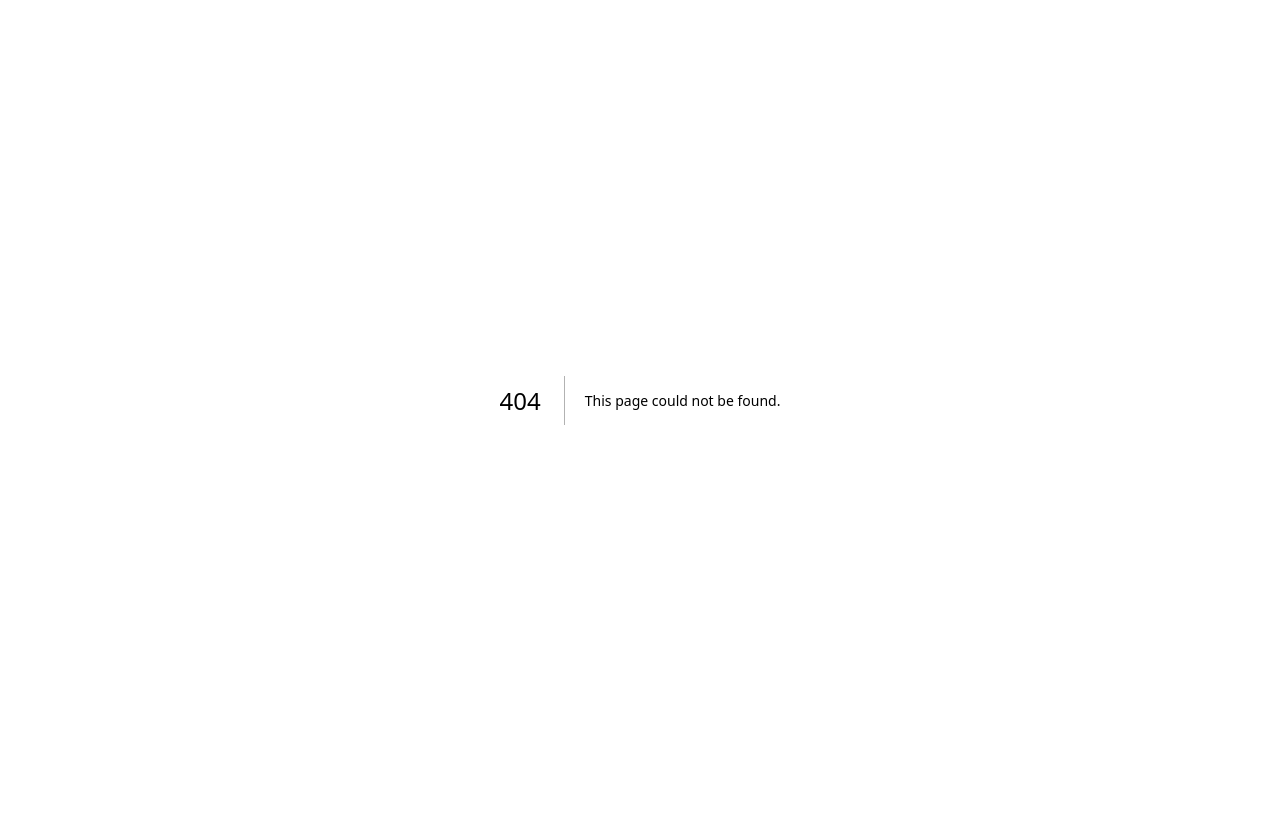
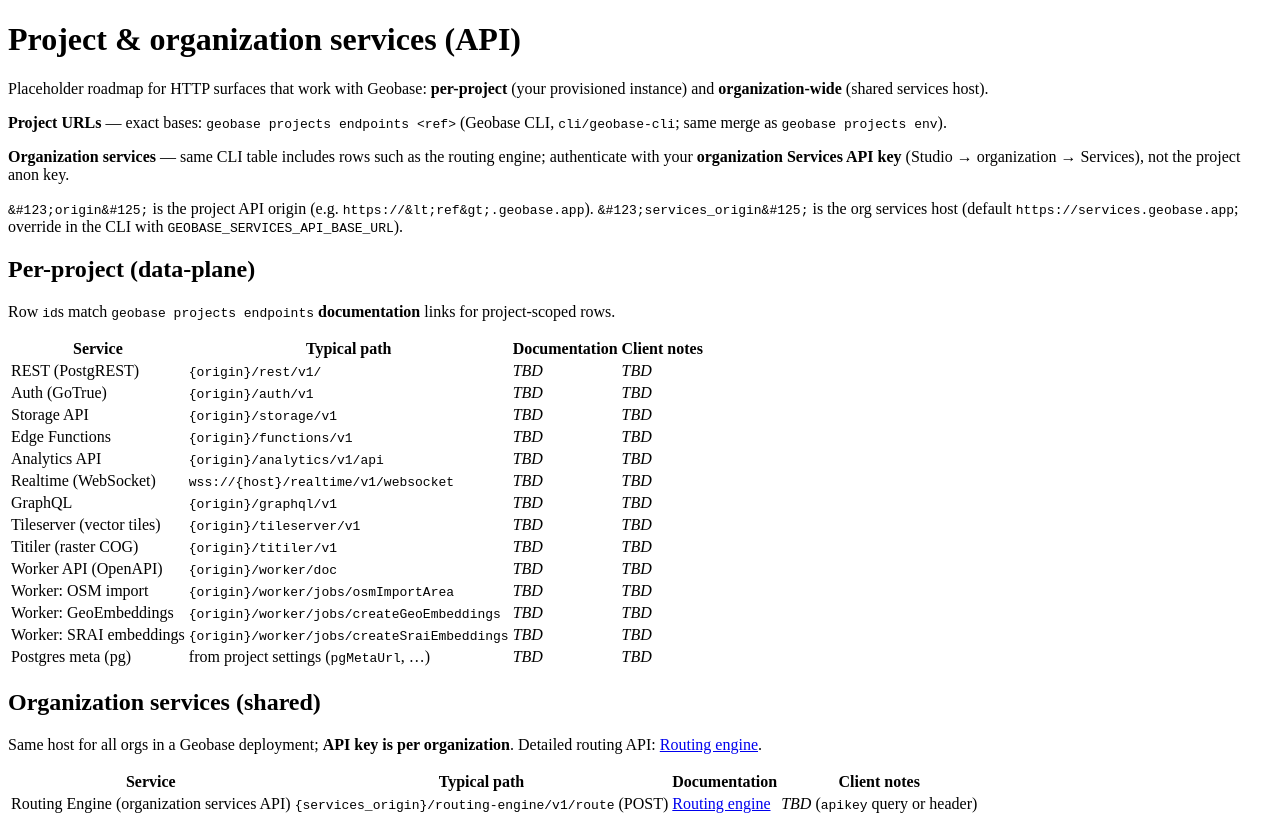
Before and after one commit to decision-labs/geobase-docs, a Next.js app: page /guides/project-services in a window 1280 px wide. Before the commit this address had no page. Before the commit the page ends 800 px from the top, so only its background shows below. Built offline with nearby package versions, Linux system fonts and the light colour scheme.

Commit message:
add cli docs placeholders and Automated SRAI embeddings docs

```diff
--- /dev/null
+++ b/pages/guides/project-services.mdx
@@ -0,0 +1,133 @@
+# Project & organization services (API)
+
+Placeholder roadmap for HTTP surfaces that work with Geobase: **per-project** (your provisioned instance) and **organization-wide** (shared services host).
+
+**Project URLs** — exact bases: `geobase projects endpoints <ref>` (Geobase CLI, `cli/geobase-cli`; same merge as `geobase projects env`).
+
+**Organization services** — same CLI table includes rows such as the routing engine; authenticate with your **organization Services API key** (Studio → organization → Services), not the project anon key.
+
+`&#123;origin&#125;` is the project API origin (e.g. `https://&lt;ref&gt;.geobase.app`). `&#123;services_origin&#125;` is the org services host (default `https://services.geobase.app`; override in the CLI with `GEOBASE_SERVICES_API_BASE_URL`).
+
+## Per-project (data-plane)
+
+Row `id`s match `geobase projects endpoints` **documentation** links for project-scoped rows.
+
+<table>
+  <thead>
+    <tr>
+      <th>Service</th>
+      <th>Typical path</th>
+      <th>Documentation</th>
+      <th>Client notes</th>
+    </tr>
+  </thead>
+  <tbody>
+    <tr id="rest-postgrest">
+      <td>REST (PostgREST)</td>
+      <td><code>&#123;origin&#125;/rest/v1/</code></td>
+      <td><em>TBD</em></td>
+      <td><em>TBD</em></td>
+    </tr>
+    <tr id="auth-gotrue">
+      <td>Auth (GoTrue)</td>
+      <td><code>&#123;origin&#125;/auth/v1</code></td>
+      <td><em>TBD</em></td>
+      <td><em>TBD</em></td>
+    </tr>
+    <tr id="storage-api">
+      <td>Storage API</td>
+      <td><code>&#123;origin&#125;/storage/v1</code></td>
+      <td><em>TBD</em></td>
+      <td><em>TBD</em></td>
+    </tr>
+    <tr id="edge-functions">
+      <td>Edge Functions</td>
+      <td><code>&#123;origin&#125;/functions/v1</code></td>
+      <td><em>TBD</em></td>
+      <td><em>TBD</em></td>
+    </tr>
+    <tr id="analytics-api">
+      <td>Analytics API</td>
+      <td><code>&#123;origin&#125;/analytics/v1/api</code></td>
+      <td><em>TBD</em></td>
+      <td><em>TBD</em></td>
+    </tr>
+    <tr id="realtime-websocket">
+      <td>Realtime (WebSocket)</td>
+      <td><code>wss://&#123;host&#125;/realtime/v1/websocket</code></td>
+      <td><em>TBD</em></td>
+      <td><em>TBD</em></td>
+    </tr>
+    <tr id="graphql">
+      <td>GraphQL</td>
+      <td><code>&#123;origin&#125;/graphql/v1</code></td>
+      <td><em>TBD</em></td>
+      <td><em>TBD</em></td>
+    </tr>
+    <tr id="tileserver-vector-tiles">
+      <td>Tileserver (vector tiles)</td>
+      <td><code>&#123;origin&#125;/tileserver/v1</code></td>
+      <td><em>TBD</em></td>
+      <td><em>TBD</em></td>
+    </tr>
+    <tr id="titiler-raster-cog">
+      <td>Titiler (raster COG)</td>
+      <td><code>&#123;origin&#125;/titiler/v1</code></td>
+      <td><em>TBD</em></td>
+      <td><em>TBD</em></td>
+    </tr>
+    <tr id="worker-api-openapi">
+      <td>Worker API (OpenAPI)</td>
+      <td><code>&#123;origin&#125;/worker/doc</code></td>
+      <td><em>TBD</em></td>
+      <td><em>TBD</em></td>
+    </tr>
+    <tr id="worker-osm-import">
+      <td>Worker: OSM import</td>
+      <td><code>&#123;origin&#125;/worker/jobs/osmImportArea</code></td>
+      <td><em>TBD</em></td>
+      <td><em>TBD</em></td>
+    </tr>
+    <tr id="worker-geoembeddings">
+      <td>Worker: GeoEmbeddings</td>
+      <td><code>&#123;origin&#125;/worker/jobs/createGeoEmbeddings</code></td>
+      <td><em>TBD</em></td>
+      <td><em>TBD</em></td>
+    </tr>
+    <tr id="worker-srai-embeddings">
+      <td>Worker: SRAI embeddings</td>
+      <td><code>&#123;origin&#125;/worker/jobs/createSraiEmbeddings</code></td>
+      <td><em>TBD</em></td>
+      <td><em>TBD</em></td>
+    </tr>
+    <tr id="postgres-meta-pg">
+      <td>Postgres meta (pg)</td>
+      <td>from project settings (<code>pgMetaUrl</code>, …)</td>
+      <td><em>TBD</em></td>
+      <td><em>TBD</em></td>
+    </tr>
+  </tbody>
+</table>
+
+## Organization services (shared)
+
+Same host for all orgs in a Geobase deployment; **API key is per organization**. Detailed routing API: [Routing engine](/routing-engine).
+
+<table>
+  <thead>
+    <tr>
+      <th>Service</th>
+      <th>Typical path</th>
+      <th>Documentation</th>
+      <th>Client notes</th>
+    </tr>
+  </thead>
+  <tbody>
+    <tr id="routing-engine-org-services">
+      <td>Routing Engine (organization services API)</td>
+      <td><code>&#123;services_origin&#125;/routing-engine/v1/route</code> (POST)</td>
+      <td><a href="/routing-engine">Routing engine</a></td>
+      <td><em>TBD</em> (<code>apikey</code> query or header)</td>
+    </tr>
+  </tbody>
+</table>
```
Also changed, not shown: pages/guides/srai/automated_srai_pipeline.mdx (added, +34 -0 lines).
